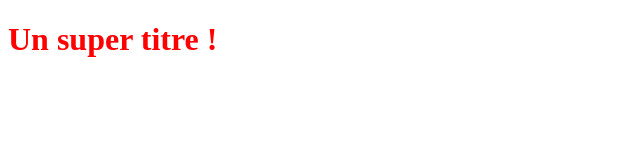
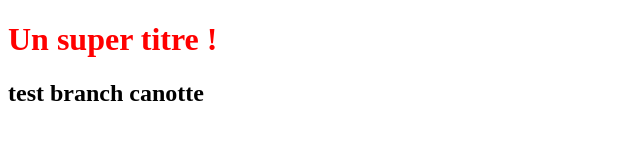
Before and after one commit to hobyratsimb/OpenclassroomsProject, a plain HTML site: page index.html in a window 1280 px wide. Shown: the whole page, without its empty margins (0-640 px from the left). Drawn offline with Linux system fonts and the light colour scheme.

Commit message:
realisation de la partie canotte

```diff
--- a/index.html
+++ b/index.html
@@ -6,5 +6,6 @@
 </head>
 <body>
    <h1>Un super titre !</h1>
+   <h2>test branch canotte</h2>
 </body>
 </html>
```
